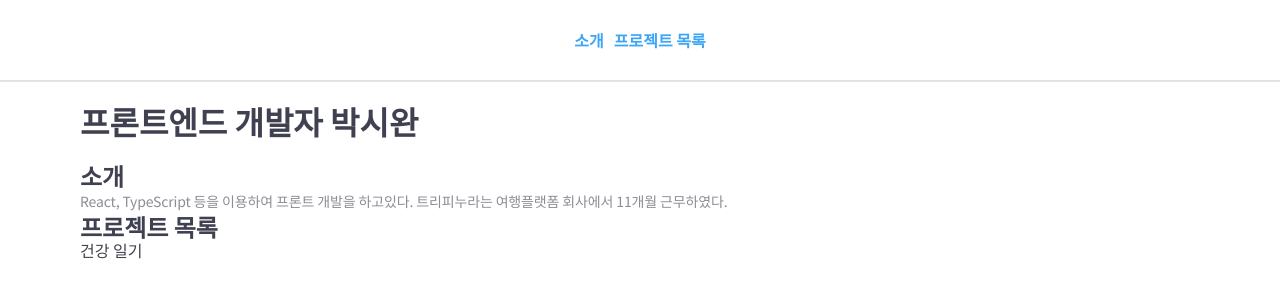
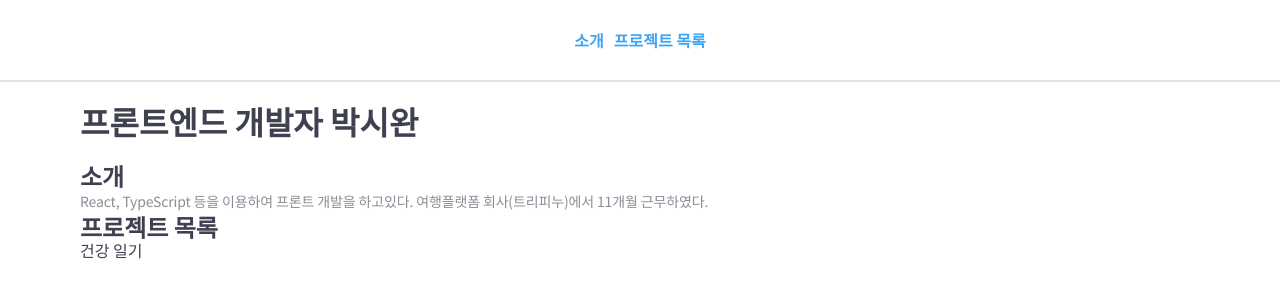
Before and after one commit to park-siwan/parksiwan, a React (Create React App) app: page / in a window 1280 px wide. Shown: the top 300 px of the page. Built offline with nearby package versions, Linux system fonts and the light colour scheme.

Commit message:
문구수정

```diff
--- a/src/pages/home/index.jsx
+++ b/src/pages/home/index.jsx
@@ -19,7 +19,7 @@ const Home = () => {
               <h2 id='intro'>소개</h2>
               <p>
                 React, TypeScript 등을 이용하여 프론트 개발을 하고있다.
-                트리피누라는 여행플랫폼 회사에서 11개월 근무하였다.
+                여행플랫폼 회사(트리피누)에서 11개월 근무하였다.
               </p>
               <h2 id='healthDiary'>프로젝트 목록</h2>
               <Link to='/healthDiary'>건강 일기</Link>
```
